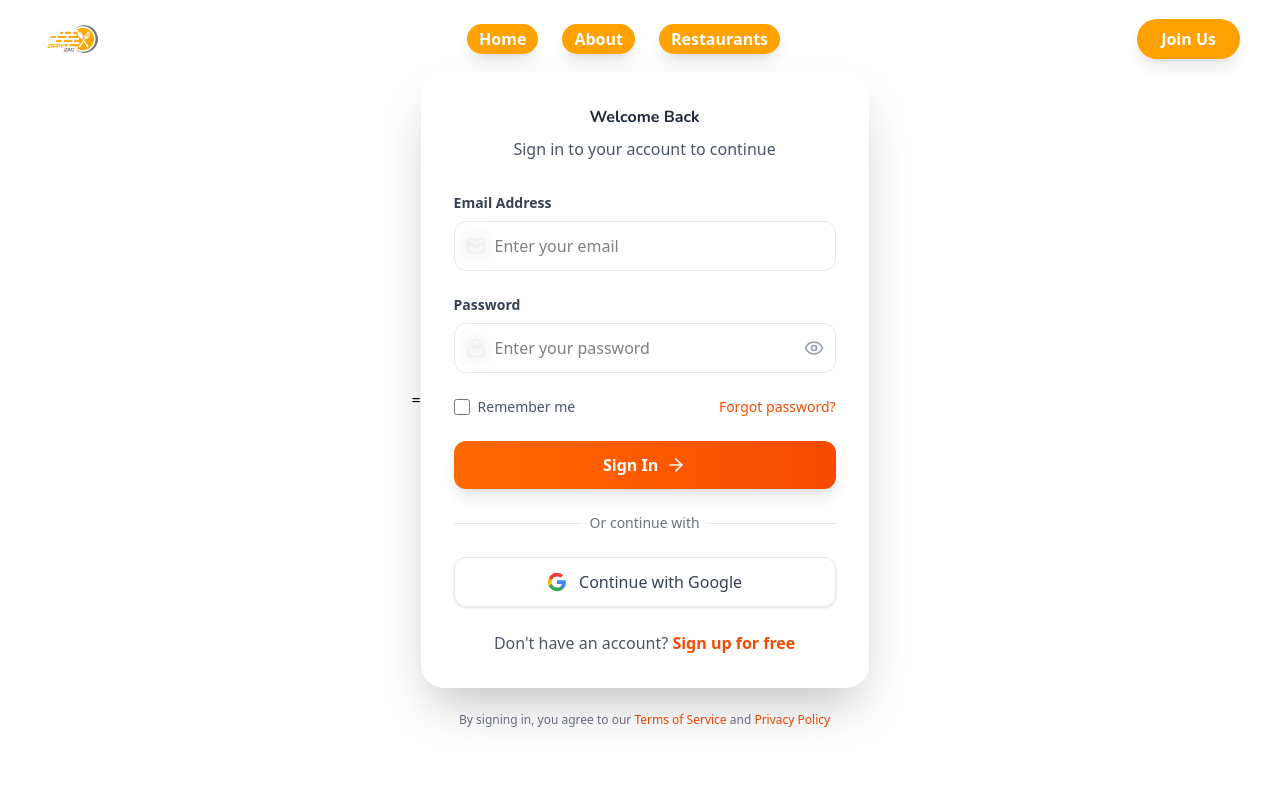
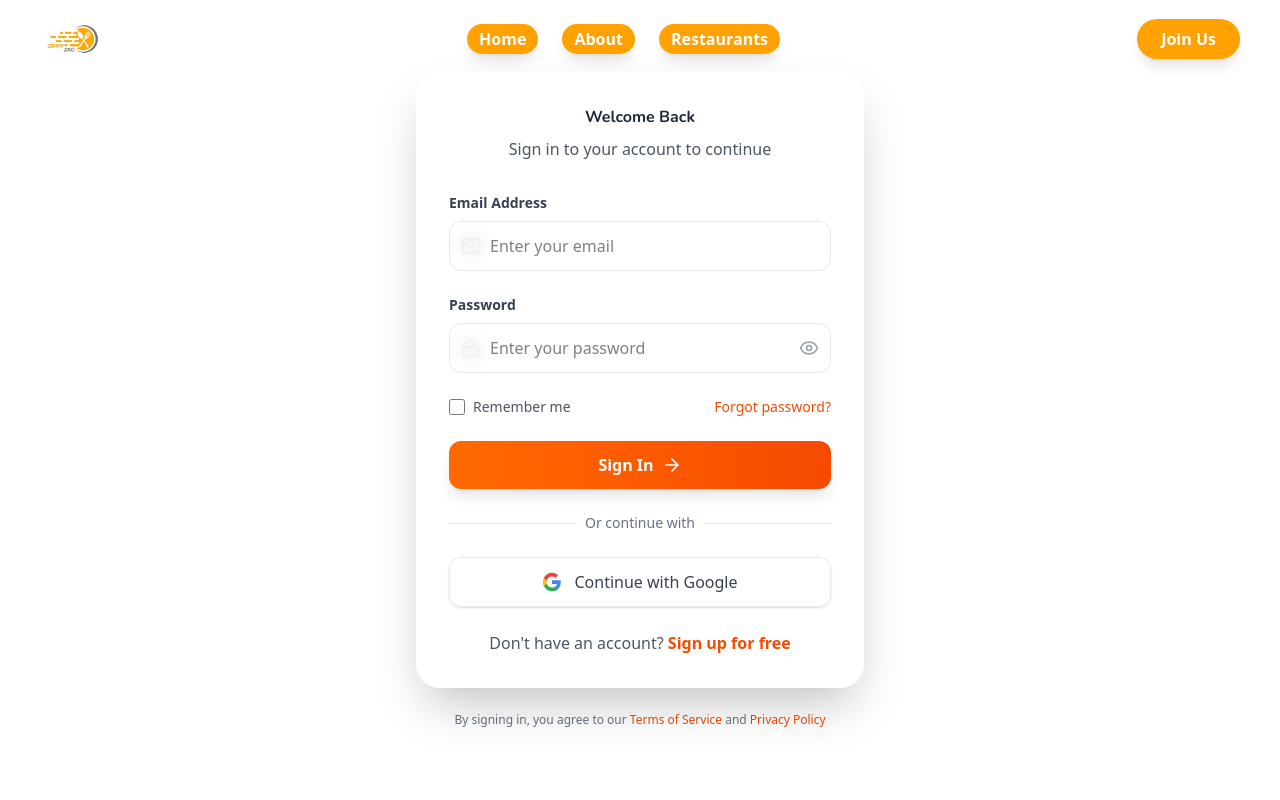
Before and after one commit to javidShabin/delivista-customer-page, a React (Vite) app: page /login-page in a window 1280 px wide. Shown: the top 800 px of the page. Built offline with nearby package versions, Linux system fonts and the light colour scheme; no server answers; a web font is replaced by a local one.

Commit message:
Make a change

```diff
--- a/src/pages/LoginForm.tsx
+++ b/src/pages/LoginForm.tsx
@@ -57,7 +57,6 @@ export default function LoginForm() {
 
   return (
     <div className="min-h-screen bg-white flex items-center justify-center p-4">
-      =
       <div className="relative z-10 w-full max-w-md">
 
         {/* Login Form */}
```
